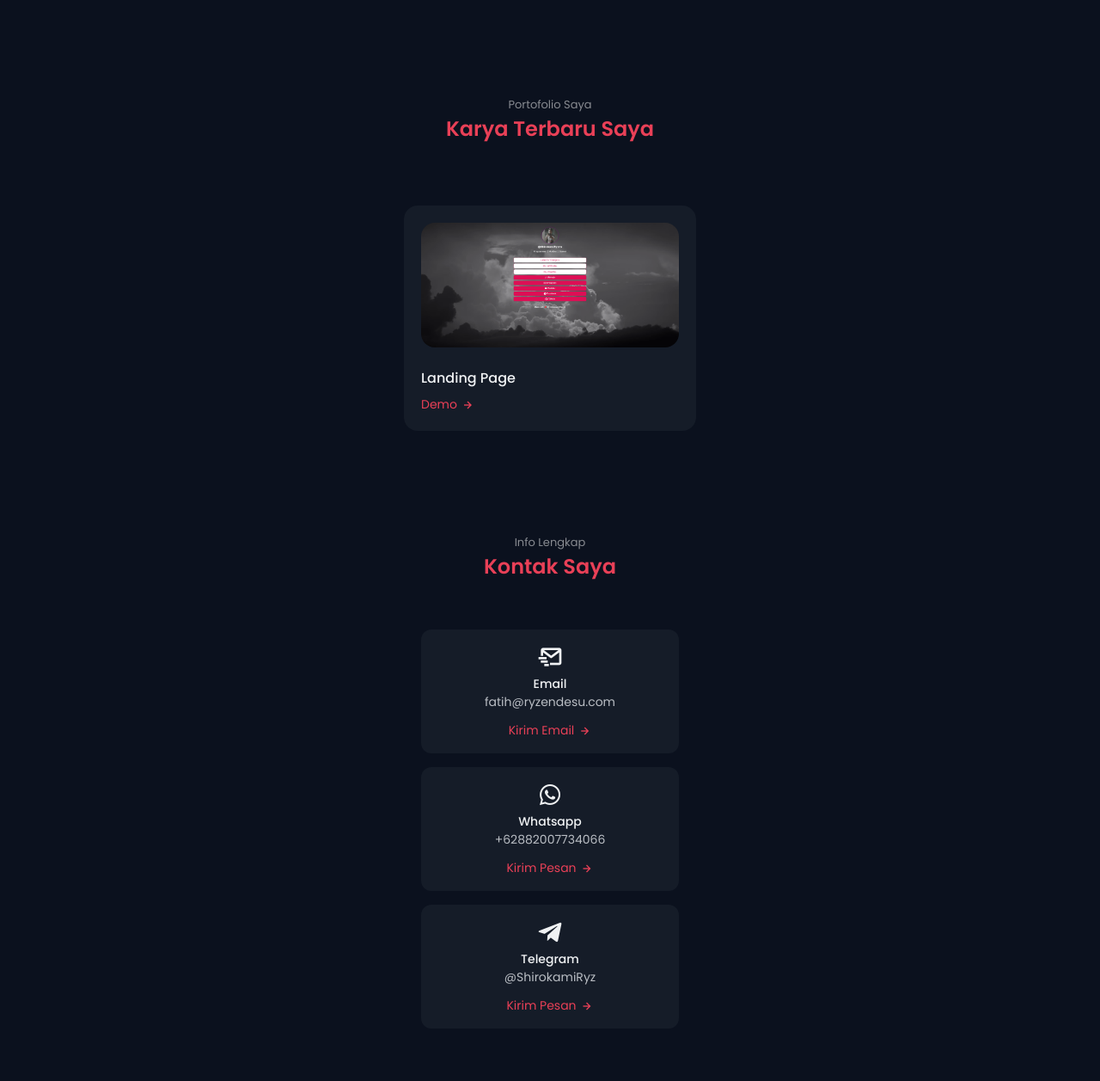
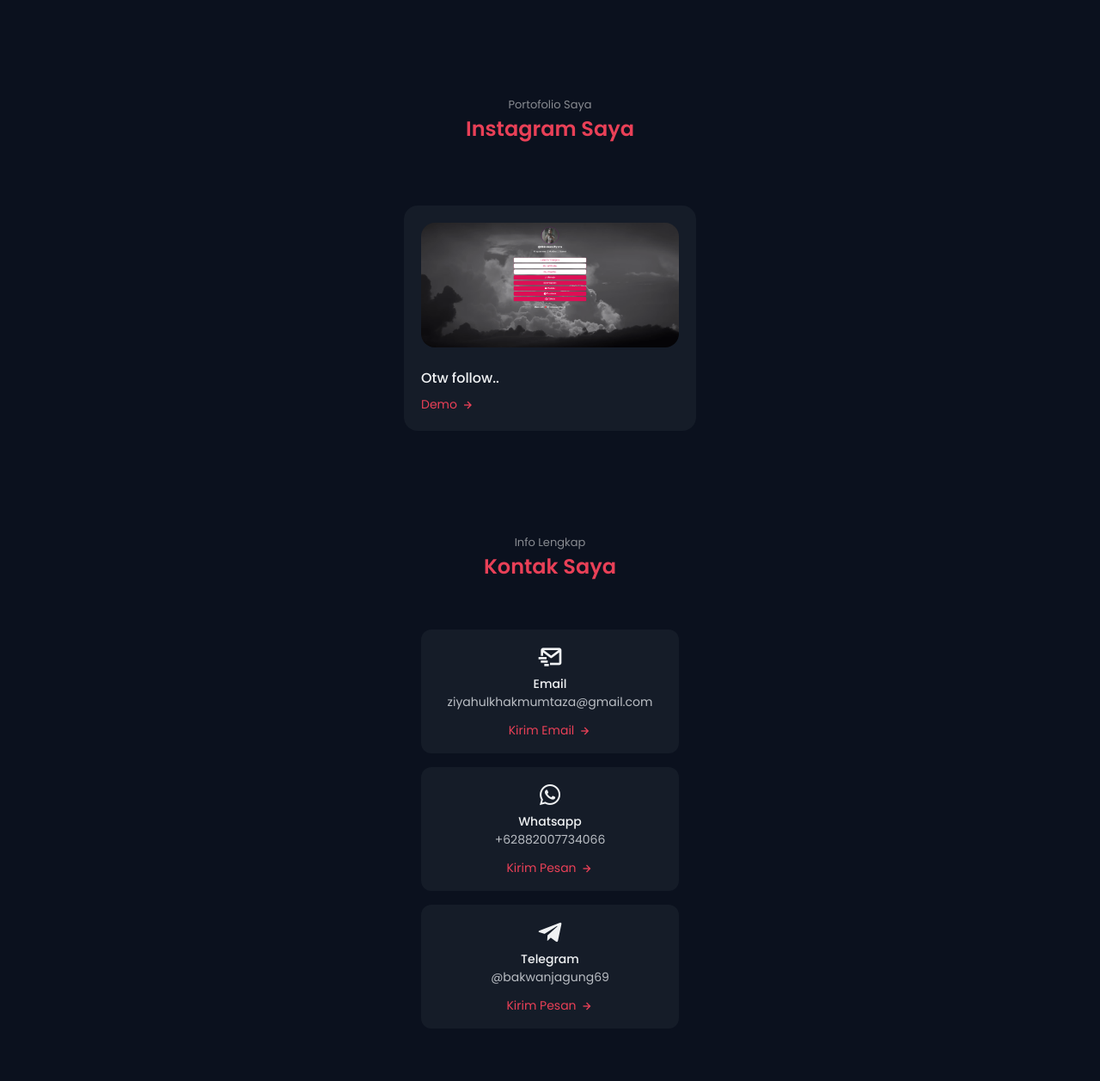
Before and after one commit to ulkhak/portofolioV2, a plain HTML site: page index.html in a window 1280 px wide. Shown: the part 2800-4057 px from the top of the page at 86% size. Drawn offline with nearby package versions, Linux system fonts and the light colour scheme; a script that the page names is missing.

Commit message:
Add files via upload

```diff
--- a/index.html
+++ b/index.html
@@ -252,7 +252,7 @@
         <!--=============== WORK ===============-->
         <section class="work section" id="work">
             <span class="section__subtitle">Portofolio Saya</span>
-            <h2 class="section__title">Karya Terbaru Saya</h2>
+            <h2 class="section__title">Instagram Saya</h2>
 
             <!--<div class="work__filters">
                 <span class="work__item active-work" data-filter="all">All</span>
@@ -265,9 +265,9 @@
                 <div class="work__card mix apps sites">
                     <img src="./assets/img/landing_tree.png" alt="" class="work__img">
 
-                    <h3 class="work__title">Landing Page</h3>
+                    <h3 class="work__title">Otw follow..</h3>
 
-                    <a href="https://dev.ryzendesu.com/" target="_blank" class="work__button">
+                    <a href="https://instagram.com/ulhaqmtz_/" target="_blank" class="work__button">
                         Demo
                         <i class='bx bx-right-arrow-alt work__icon'></i>
                     </a>
@@ -287,7 +287,7 @@
                         <div class="contact__card">
                             <i class='bx bx-mail-send contact__card-icon'></i>
                             <h3 class="contact__card-title">Email</h3>
-                            <span class="contact__card-data">fatih@ryzendesu.com</span>
+                            <span class="contact__card-data">ziyahulkhakmumtaza@gmail.com</span>
 
                             <a href="mailto:fatih@ryzendesu.com" target="_blank" class="contact__button">
                                 Kirim Email
@@ -299,7 +299,7 @@
                             <h3 class="contact__card-title">Whatsapp</h3>
                             <span class="contact__card-data">+62882007734066</span>
 
-                            <a href="https://api.whatsapp.com/send/?phone=625174269046&text=Halo" target="_blank"
+                            <a href="https://api.whatsapp.com/send/?phone=62882007734066&text=Halo" target="_blank"
                                 class="contact__button">
                                 Kirim Pesan
                                 <i class='bx bx-right-arrow-alt contact__button-icon'></i>
@@ -308,7 +308,7 @@
                         <div class="contact__card">
                             <i class='bx bxl-telegram contact__card-icon'></i>
                             <h3 class="contact__card-title">Telegram</h3>
-                            <span class="contact__card-data">@ShirokamiRyz</span>
+                            <span class="contact__card-data">@bakwanjagung69</span>
 
                             <a href="https://t.me/ShirokamiRyz" target="_blank" class="contact__button">
                                 Kirim Pesan
```
